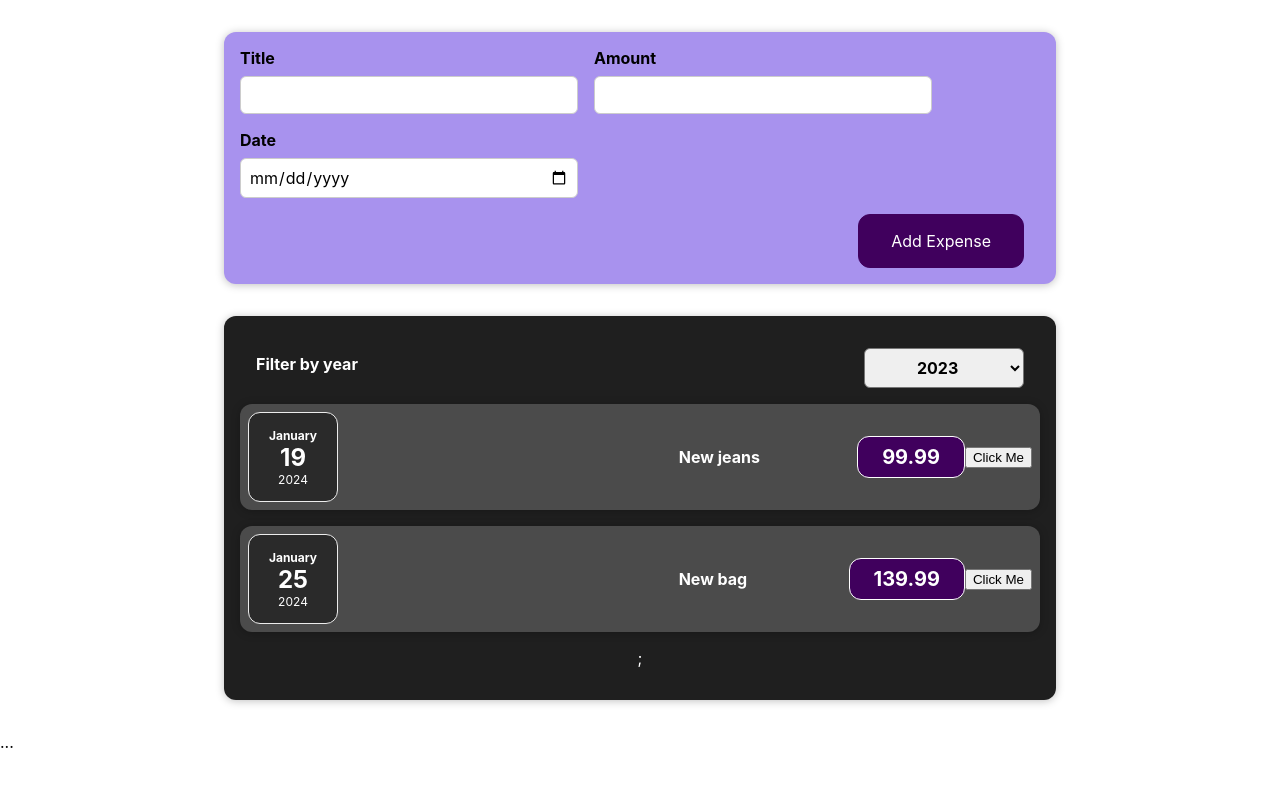
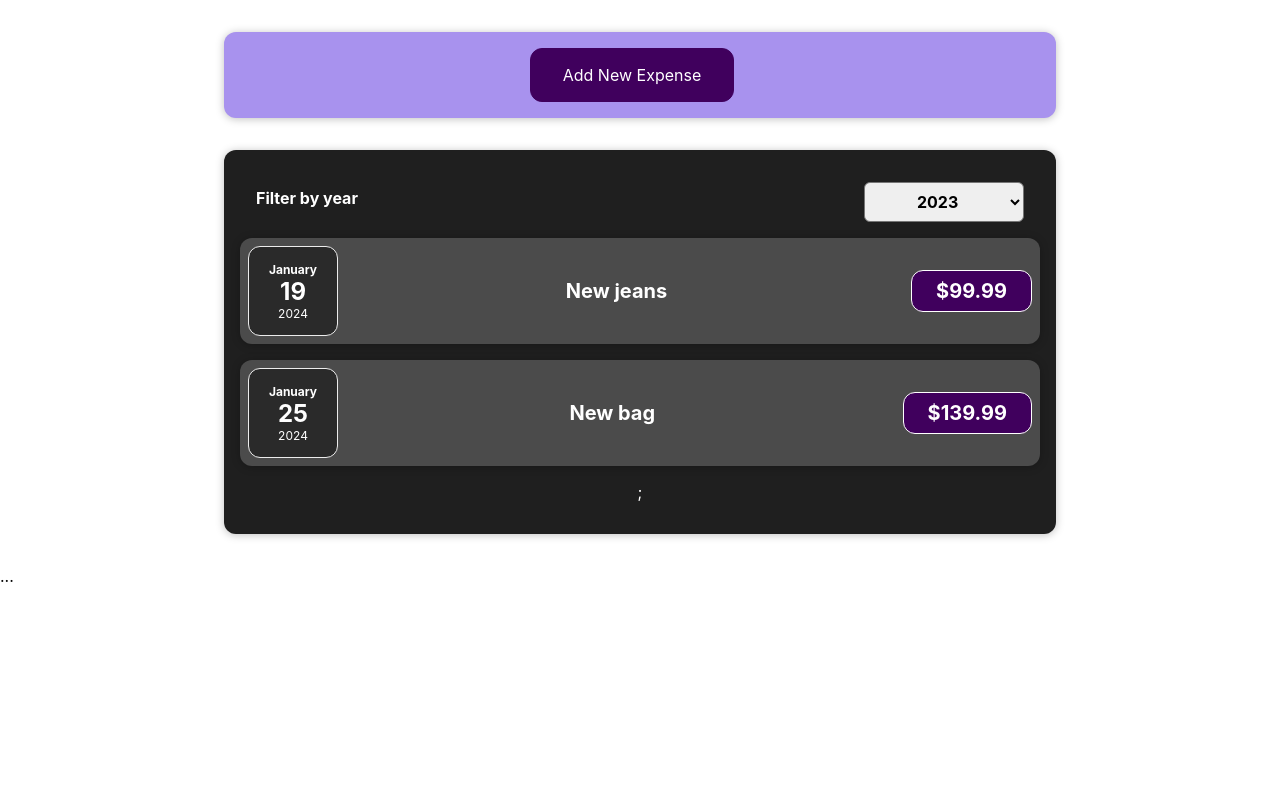
Before and after one commit to Jyrgen-S/expenses-http, a React (Create React App) app: page / in a window 1280 px wide. Shown: the top 786 px of the page. Built offline with nearby package versions, Linux system fonts and the light colour scheme.

Commit message:
Ylesanne 6 - vormi kuvamine ja asendamine nuppuga

```diff
--- a/src/App.js
+++ b/src/App.js
@@ -26,10 +26,11 @@ const DYMMY_EXPENSES = [
 
 const App = () => {
   const [expenses, setExpenses] = useState(DYMMY_EXPENSES);
+  console.log(expenses);
 
   const addExpenseHandler = (expense) => {
-    /*console.log("In App.js");
-  console.log(expense);*/
+    console.log("In App.js");
+    console.log(expense);
     setExpenses((previousExpenses) => {
       return [expense, ...previousExpenses];
     });
--- a/src/components/Expenses/ExpenseItem.js
+++ b/src/components/Expenses/ExpenseItem.js
@@ -24,12 +24,15 @@ const ExpenseItem = (props) => {
     <li>
       <Card className="expense-item">
         <ExpenseDate date={props.expenseData.date} />
-        <div className="expense-item__description"></div>
-        <h2>{props.expenseData.title}</h2>
-        <div div className="expense-item__price">
-          {props.expenseData.price}
+        <div className="expense-item__description">
+          <h2>{props.expenseData.title}</h2>
+          <div className="expense-item__price">
+            $
+            {props.expenseData.price
+              ? props.expenseData.price.toFixed(2)
+              : "0.00"}
+          </div>
         </div>
-        <button onClick={clickHandler}>Click Me</button>
       </Card>
     </li>
   );
--- a/src/components/NewExpense/ExpenseForm.js
+++ b/src/components/NewExpense/ExpenseForm.js
@@ -6,40 +6,28 @@ const ExpenseForm = (props) => {
   const [enteredAmount, setEnteredAmount] = useState("");
   const [enteredDate, setEnteredDate] = useState("");
 
-  const [userInput, setUserInput] = useState({
-    enteredTitle: "",
-    enteredAmount: "",
-    enteredDate: "",
-  });
   const titleChangeHandler = (event) => {
-    setUserInput({
-      ...userInput,
-      enteredTitle: event.target.value,
-    });
+    setEnteredTitle(event.target.value);
   };
 
   const amountChangeHandler = (event) => {
-    setUserInput({
-      ...userInput,
-      enteredAmount: event.target.value,
-    });
+    setEnteredAmount(event.target.value);
   };
 
   const dateChangeHandler = (event) => {
-    setUserInput({
-      ...userInput,
-      enteredDate: event.target.value,
-    });
+    setEnteredDate(event.target.value);
   };
 
   const submitHandler = (event) => {
     event.preventDefault();
     const expenseData = {
       title: enteredTitle,
-      amount: enteredAmount,
+      price: parseFloat(enteredAmount),
       date: new Date(enteredDate),
     };
+
     props.onSaveExpenseData(expenseData);
+
     setEnteredTitle("");
     setEnteredAmount("");
     setEnteredDate("");
@@ -52,8 +40,8 @@ const ExpenseForm = (props) => {
           <label>Title</label>
           <input
             type="text"
+            value={enteredTitle}
             onChange={titleChangeHandler}
-            value={enteredTitle}
           />
         </div>
         <div className="new-expense__control">
@@ -62,23 +50,20 @@ const ExpenseForm = (props) => {
             type="number"
             min="0.01"
             step="0.01"
+            value={enteredAmount}
             onChange={amountChangeHandler}
-            value={enteredAmount}
           />
         </div>
         <div className="new-expense__control">
           <label>Date</label>
-          <input
-            type="date"
-            min="2023-01-01"
-            max="2025-01-31"
-            onChange={dateChangeHandler}
-            value={enteredDate}
-          />
+          <input type="date" value={enteredDate} onChange={dateChangeHandler} />
         </div>
       </div>
       <div className="new-expense__actions">
-        <button type="submit">Add Expense</button>
+        <button type="button" onClick={props.onCancel}>
+          Cancel
+        </button>
+        <button type="submit">Add New Expense</button>
       </div>
     </form>
   );
--- a/src/components/NewExpense/NewExpense.js
+++ b/src/components/NewExpense/NewExpense.js
@@ -1,18 +1,39 @@
+import React, { useState } from "react";
 import ExpenseForm from "./ExpenseForm";
 import "./NewExpense.css";
 
 const NewExpense = (props) => {
-  const saveExpenseDatahandler = (enteredExpenseData) => {
+  const [isEditing, setIsEditing] = useState(false);
+
+  const startEditingHandler = () => {
+    setIsEditing(true);
+  };
+
+  const stopEditingHandler = () => {
+    setIsEditing(false);
+  };
+
+  // Siin defineerime saveExpenseDataHandler funktsiooni
+  const saveExpenseDataHandler = (enteredExpenseData) => {
     const expenseData = {
       ...enteredExpenseData,
       id: Math.random().toString(),
     };
     props.onAddExpense(expenseData);
-    console.log(expenseData);
+    setIsEditing(false); // Peatame redigeerimise pärast andmete lisamist
   };
+
   return (
     <div className="new-expense">
-      <ExpenseForm onSaveExpenseData={saveExpenseDatahandler} />
+      {!isEditing && (
+        <button onClick={startEditingHandler}>Add New Expense</button>
+      )}
+      {isEditing && (
+        <ExpenseForm
+          onSaveExpenseData={saveExpenseDataHandler}
+          onCancel={stopEditingHandler}
+        />
+      )}
     </div>
   );
 };
```
